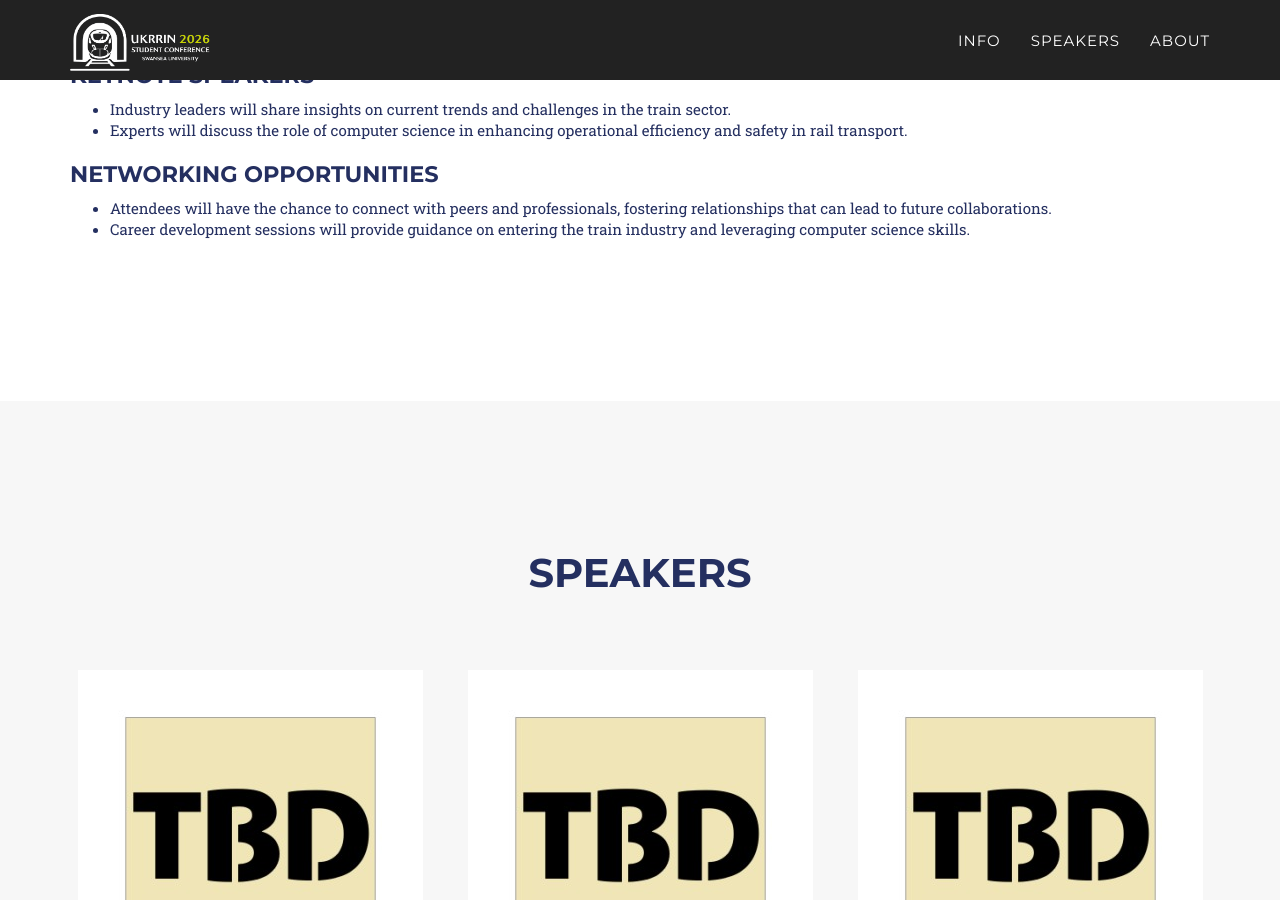
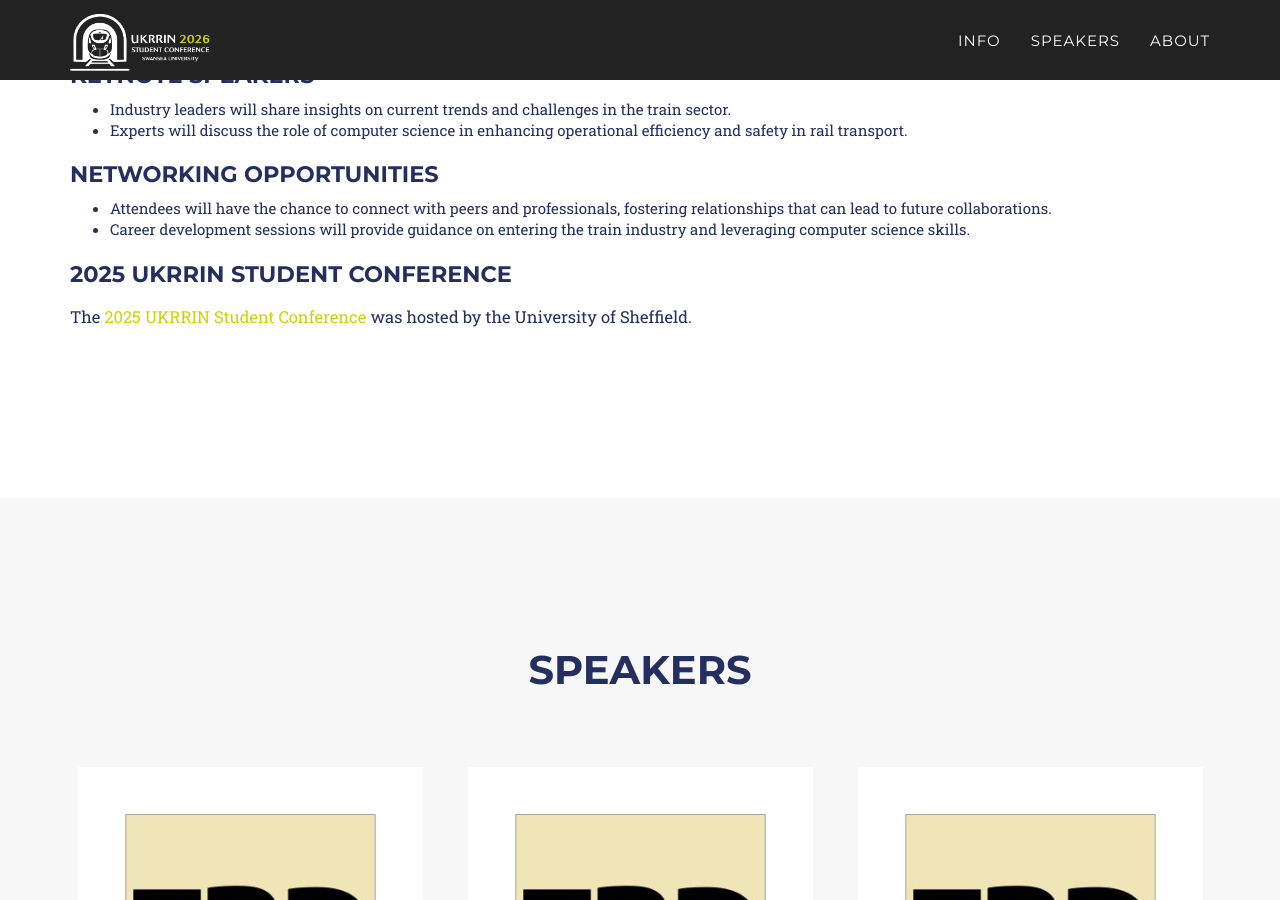
Before and after one commit to ukrrin2026swansea/ukrrin2026swansea.github.io, a Jekyll site: the page built from index.html, in a window 1280 px wide and 900 px high, scrolled down 2785 px. Built offline with Jekyll 4.4.1, drawn with Linux system fonts in a browser that asks for light colours; some web fonts are replaced.

Commit message:
2025 conference

```diff
--- a/_includes/2017_data/intro.html
+++ b/_includes/2017_data/intro.html
@@ -71,5 +71,8 @@ Our edition of this conference will be aligned with the <a class="urllink" href=
     <li>Career development sessions will provide guidance on entering the train industry and leveraging computer science skills.</li>
 </ul>
 
+<h2>2025 UKRRIN Student Conference</h2>
+<p>The <a class="urllink" href="https://sheffield.ac.uk/ritc/conference" rel="nofollow">2025 UKRRIN Student Conference</a> was hosted by the University of Sheffield.</p>
+
 </div>
     </section>
```
